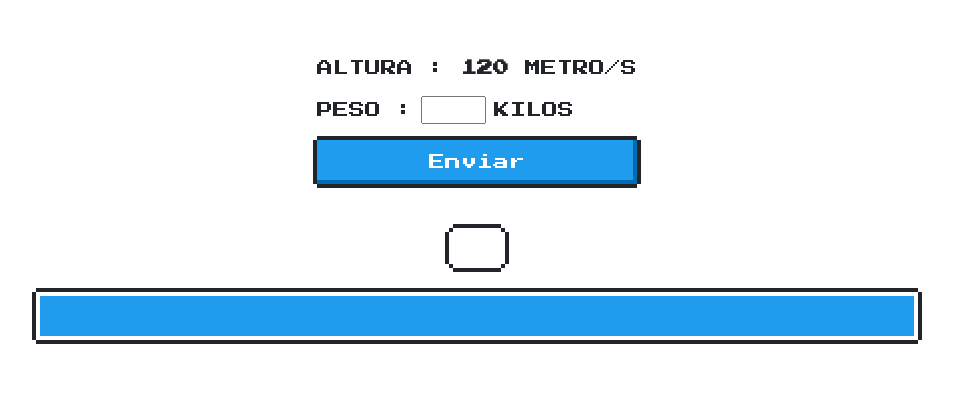
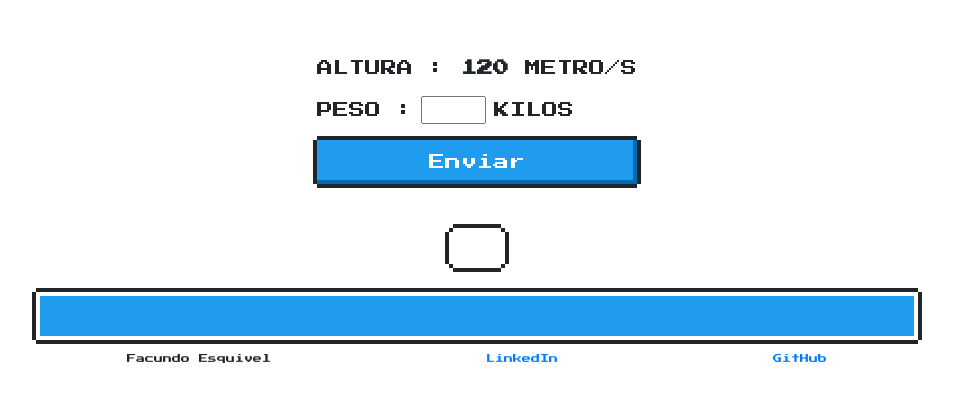
Before and after one commit to FacundoEsquivel97/El-Peso-Justo, a plain HTML site: page index.html in a window 1280 px wide. Shown: the whole page, without its empty margins (163-1116 px from the left). Drawn offline with nearby package versions, Linux system fonts and the light colour scheme; no server answers.

Commit message:
Release!

```diff
--- a/index.html
+++ b/index.html
@@ -35,6 +35,6 @@
   </div>
   <progress class="nes-progress is-primary barra" value="100" max="100"></progress>
   </section>
-<div class="hp"></div>
+<div class="footer"><div>Facundo Esquivel</div><a href="https://www.linkedin.com/in/facundo-esquivel-38ab7b223/" target="_blank">LinkedIn</a><a href="https://github.com/FacundoEsquivel97" target="_blank">GitHub</a></div>
 </body>
 </html>
--- a/style.css
+++ b/style.css
@@ -72,6 +72,13 @@ gap: 1rem;
 .pokemonContainer{
   margin: 1rem;
 }
+.footer {
+  display: flex;
+  font-size: 9px;
+  justify-content: space-between;
+  margin: 0.5rem 1rem;
+  align-items: center;
+}
 @media (min-width: 900px) {
   .main {
     max-width: 900px;
@@ -93,7 +100,8 @@ gap: 1rem;
     justify-content: center;
     align-items: center;
   }
-  .hp {
-    text-align: center;
+  .footer{
+    max-width: 700px;
+    margin: 0.5rem auto;
   }
 }
```
